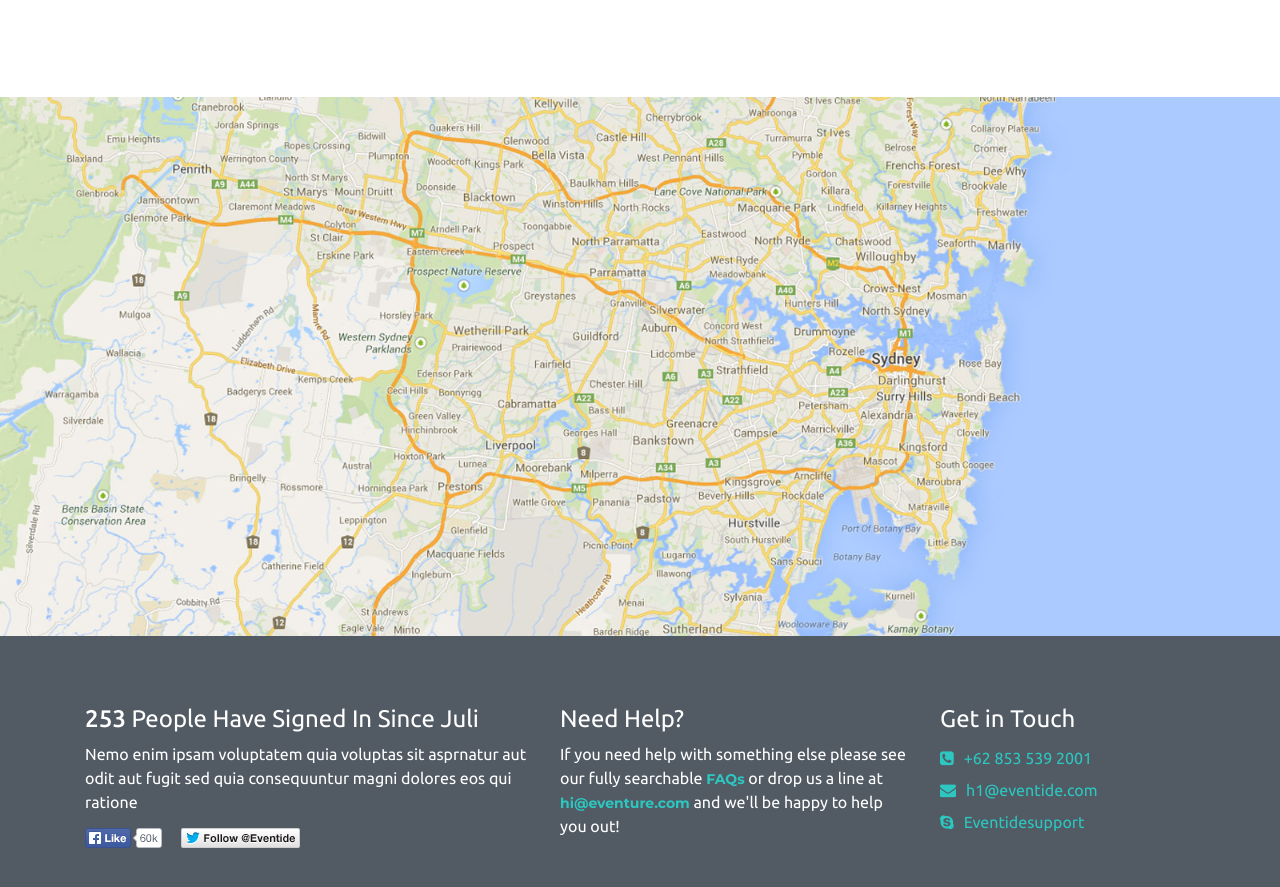
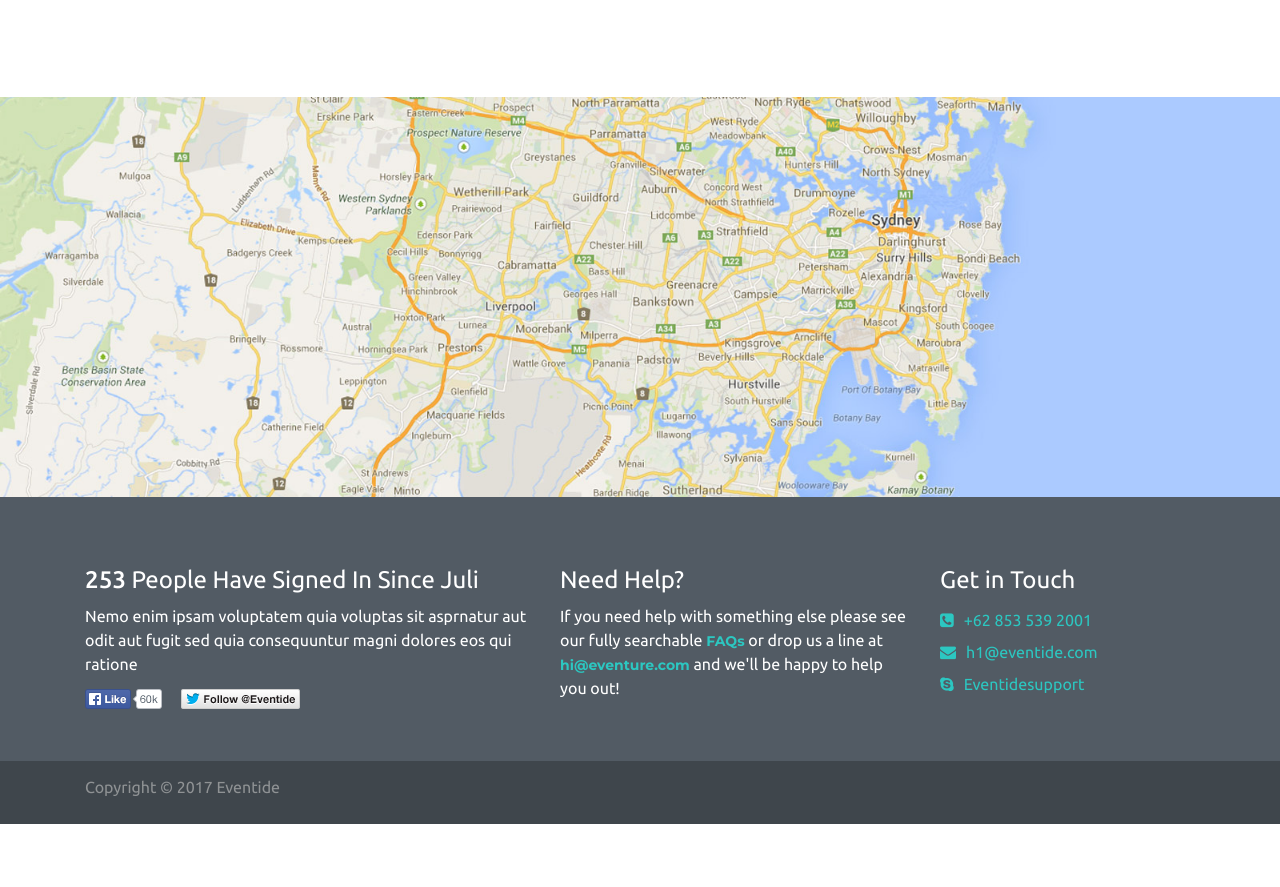
Before and after one commit to johnFarkasolo/eventide.github.io, a plain HTML site: page index.html in a window 1280 px wide. Shown: the part 3967-4854 px from the top of the page. After the commit the page ends 4791 px from the top, so only its background shows below. Drawn offline with nearby package versions, Linux system fonts and the light colour scheme.

Commit message:
Add files via upload

```diff
--- a/index.html
+++ b/index.html
@@ -475,9 +475,7 @@
     </div>
   </div><!-- /company -->
 
-  <div id="map">
-    <img src="img/map.jpg" alt="">
-  </div><!-- /map -->
+  <div id="map"></div><!-- /map -->
 
   <div id="contact">
     <div class="row">
--- a/style.css
+++ b/style.css
@@ -286,6 +286,8 @@ font-family: 'Montserrat', sans-serif;
 	background: url(img/map.jpg);
 	background-size: cover;
 	background-position: 100% 100%;
+	min-height: 200px;
+    height: 50%;
 }
 /*===========================contact==================*/
 #contact {
```
